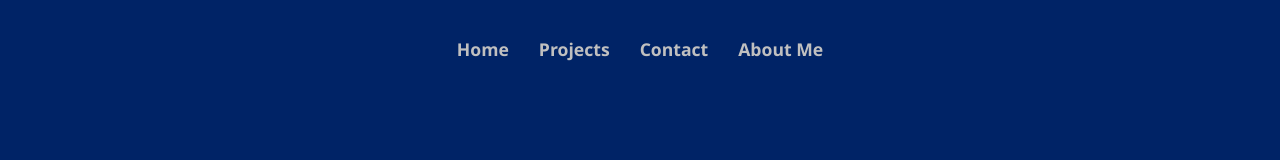
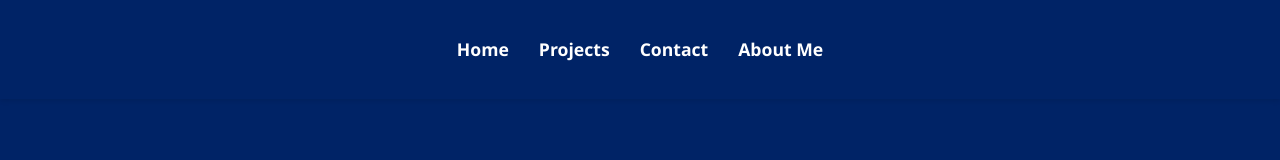
Before and after one commit to VisualizeWords/Portfolio-Website, a plain HTML site: page index.html in a window 1280 px wide. Shown: the top 160 px of the page. Drawn offline with Linux system fonts and the light colour scheme.

Commit message:
Update style.css

```diff
--- a/style.css
+++ b/style.css
@@ -1,4 +1,4 @@
-/* Base Styles */
+/* Reset & Base Styles */
 * {
   margin: 0;
   padding: 0;
@@ -12,7 +12,6 @@ body {
   line-height: 1.6;
 }
 
-/* Container */
 .container {
   width: 90%;
   max-width: 1000px;
@@ -20,10 +19,12 @@ body {
   padding: 20px;
 }
 
-/* Navigation Bar */
+/* Navigation Bar - White Underline Hover */
 .navbar {
   background-color: #002366; /* Royal Blue */
   box-shadow: 0 2px 5px rgba(0, 0, 0, 0.1);
+  position: relative;
+  z-index: 999;
 }
 
 .nav-container {
@@ -40,19 +41,35 @@ body {
 }
 
 .nav-links li a {
+  position: relative;
   text-decoration: none;
-  color: silver;
+  color: white;
   font-weight: bold;
+  font-size: 1.1em;
+  padding: 5px 0;
   transition: color 0.3s ease;
-  font-size: 1.1em;
 }
 
 .nav-links li a:hover {
   color: white;
-  border-bottom: 2px solid silver;
 }
 
-/* Header (Hero Section) */
+.nav-links li a::after {
+  content: '';
+  position: absolute;
+  left: 0;
+  bottom: 0;
+  width: 0%;
+  height: 2px;
+  background-color: white;
+  transition: width 0.3s ease-in-out;
+}
+
+.nav-links li a:hover::after {
+  width: 100%;
+}
+
+/* Header (Hero) */
 header.home {
   background-color: #002366;
   color: white;
```
